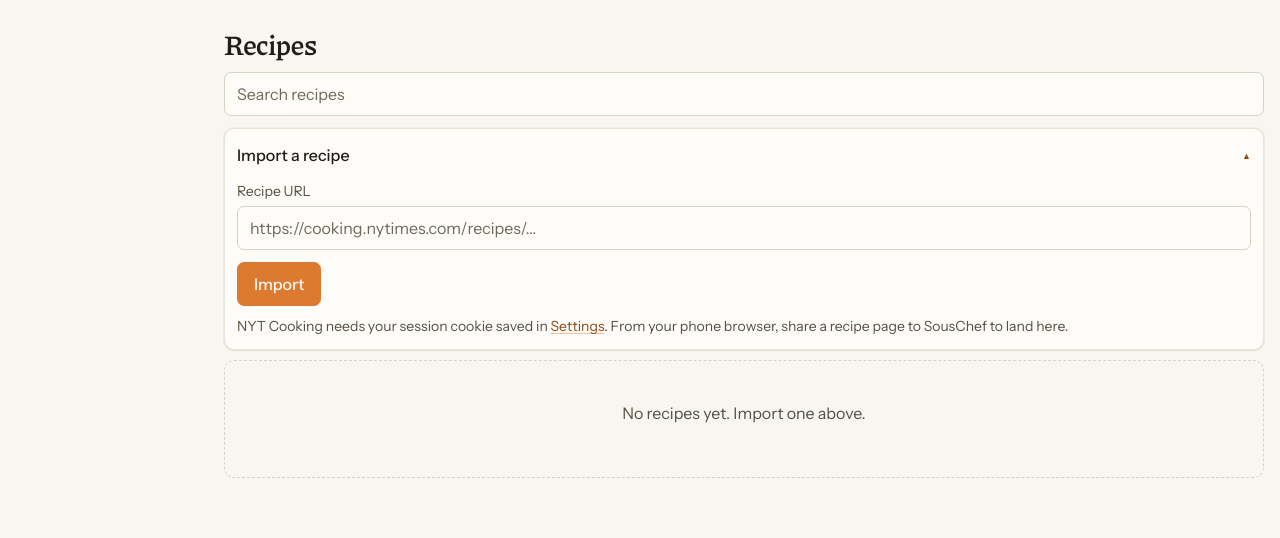
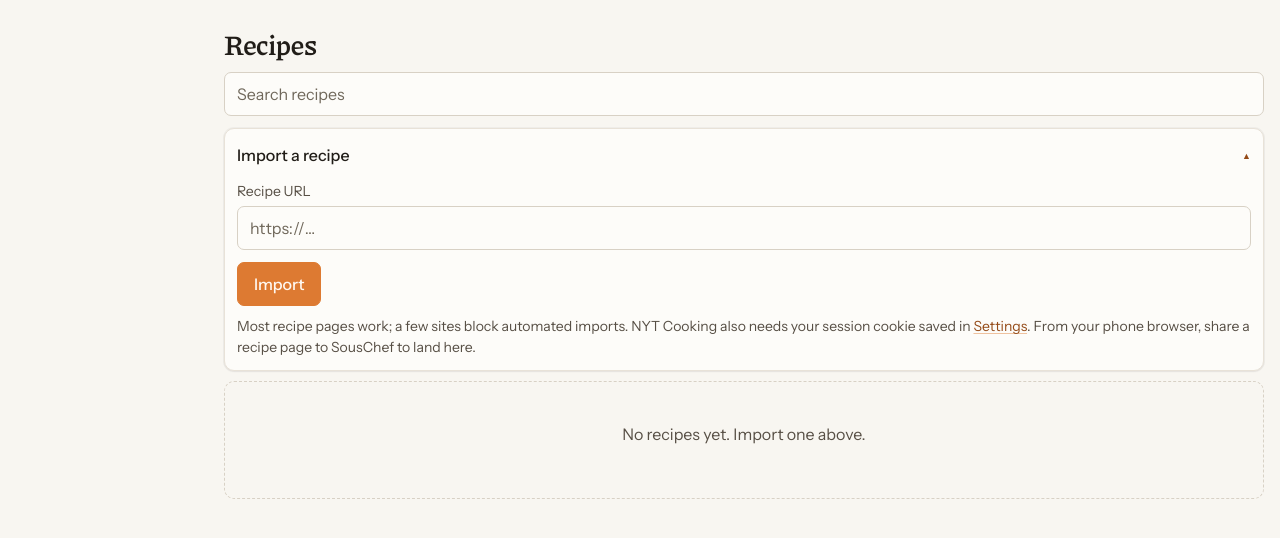
Before and after one commit to ethanez713/souschef, a Python web app: template src/souschef/web/templates/recipes.html in a window 1280 px wide, after a click on "Import a recipe". Shown: the part 46-584 px from the top of the page. Run offline with Jinja, Linux system fonts and the light colour scheme; the template is opened without the code that fills it, so the values that code supplies are empty.

Commit message:
Recipe import copy: any site, not only NYT
Co-Authored-By: Claude Sonnet 5.5 <noreply@anthropic.com>
Claude-Session: https://claude.ai/code/session_01BQD8HQhZDMqYf2T4CMFUij

```diff
--- a/src/souschef/web/templates/recipes.html
+++ b/src/souschef/web/templates/recipes.html
@@ -16,12 +16,12 @@
     <form method="post" action="/recipes/import" style="margin-top:var(--sp-4)">
       <div class="field">
         <label for="url">Recipe URL</label>
-        <input id="url" name="url" type="url" value="{{ import_url }}" placeholder="https://cooking.nytimes.com/recipes/..." required>
+        <input id="url" name="url" type="url" value="{{ import_url }}" placeholder="https://…" required>
       </div>
       <button class="primary" type="submit">Import</button>
     </form>
     <p class="note">
-      NYT Cooking needs your session cookie saved in <a href="/settings">Settings</a>.
+      Most recipe pages work; a few sites block automated imports. NYT Cooking also needs your session cookie saved in <a href="/settings">Settings</a>.
       From your phone browser, share a recipe page to SousChef to land here.
     </p>
   </details>
```
